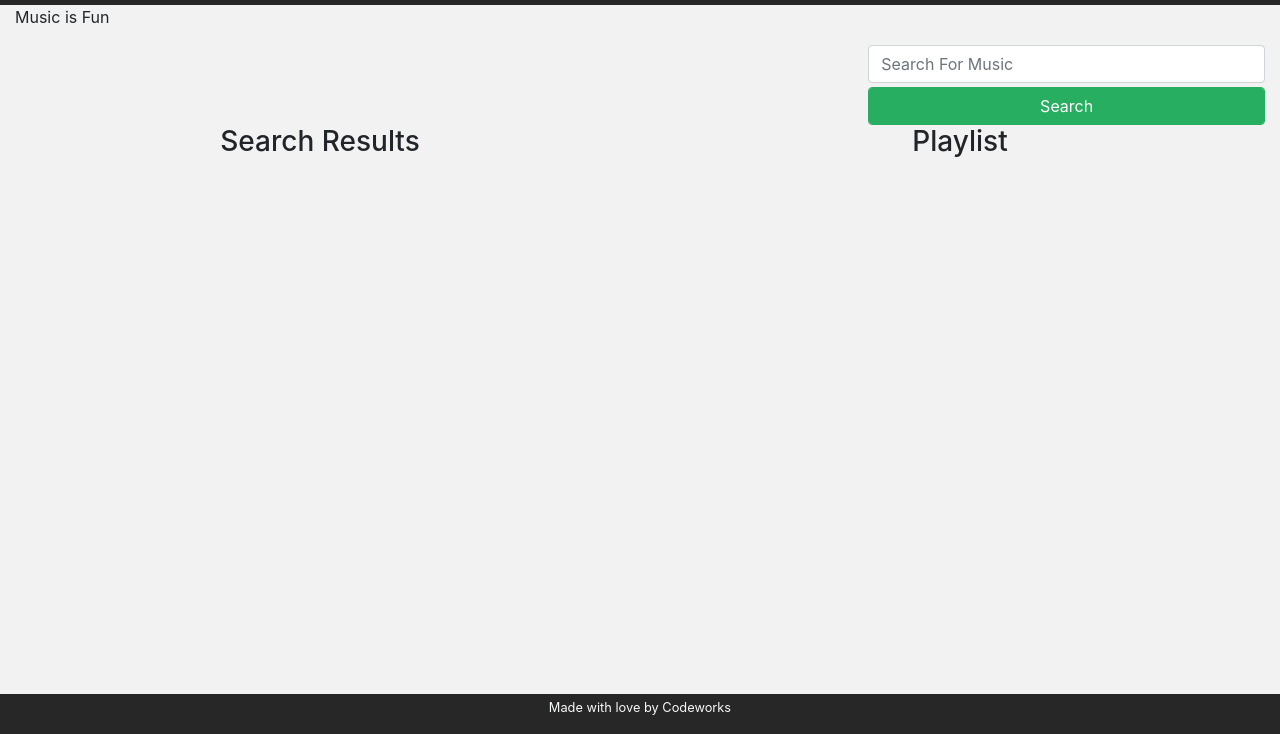
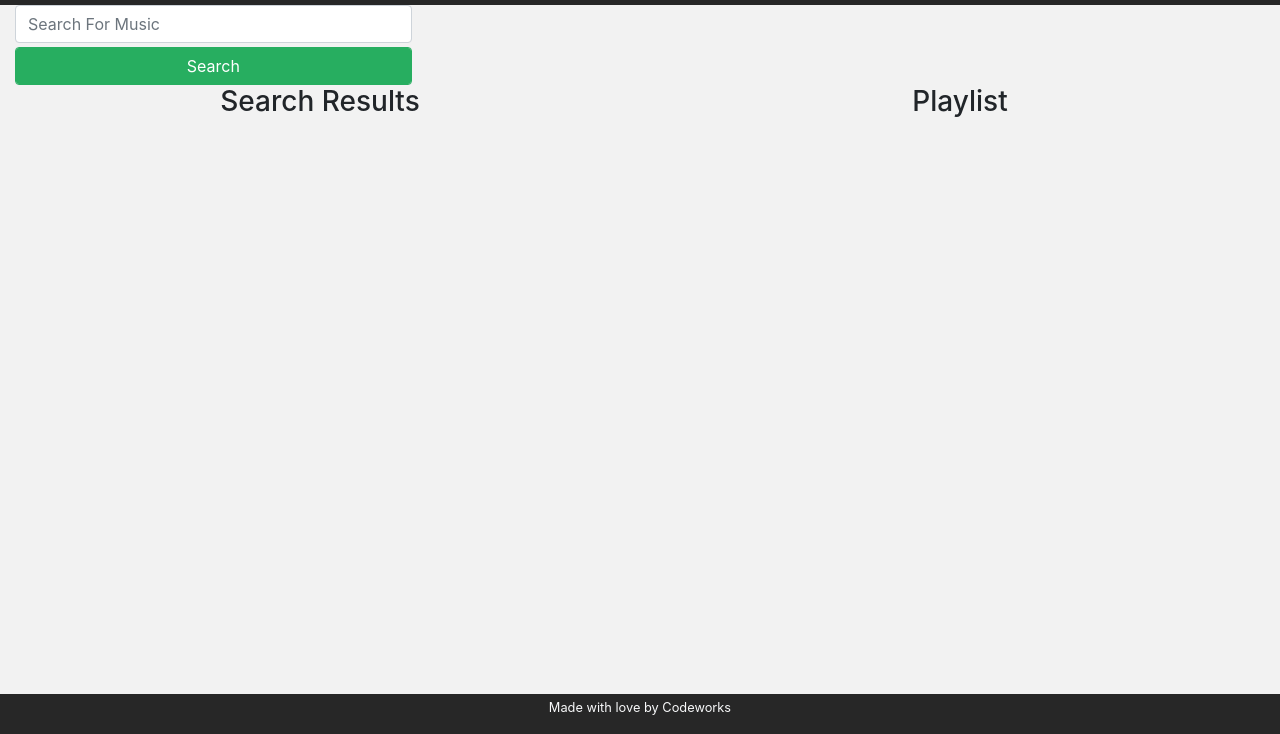
Before and after one commit to NathanMQuam/Music-is-Fun, a website with bundled scripts: page index.html in a window 1280 px wide. Shown: the part 66-800 px from the top of the page. Built offline with nearby package versions, Linux system fonts and the light colour scheme.

Commit message:
moved search bar

```diff
--- a/index.html
+++ b/index.html
@@ -28,10 +28,7 @@
 
     <main class="container-fluid">
         <section class="row">
-            <div class="col-12 bannerStyle">
-                <p>Music is Fun</p>
-            </div>
-            <div class="offset-8 col-4">
+            <div class="col-4">
                 <form onsubmit="app.songsController.search(event)">
                     <input type="text" class="form-control" name="query" placeholder="Search For Music" />
                     <button class="btn btn-success mt-1 form-control" type="submit">
```
